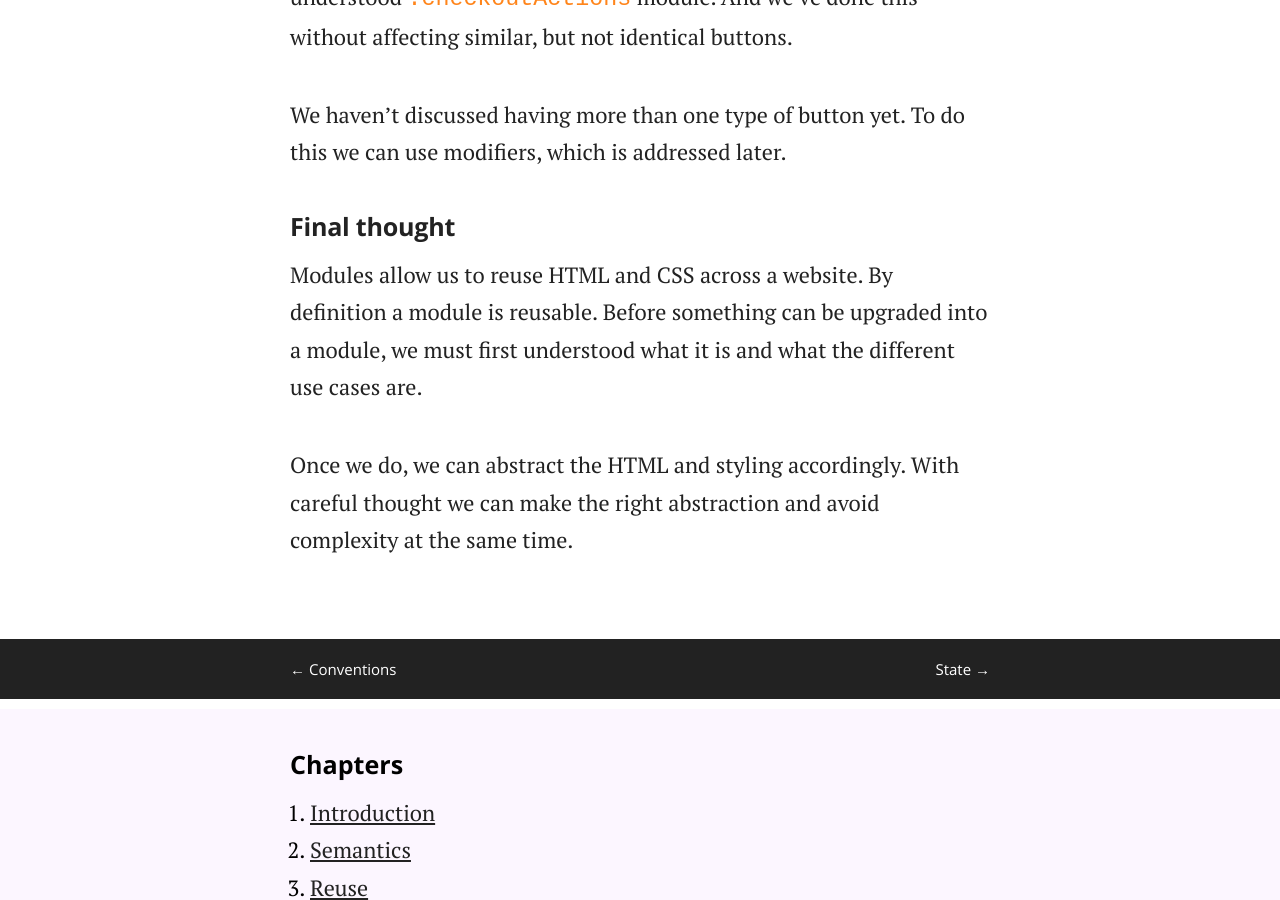
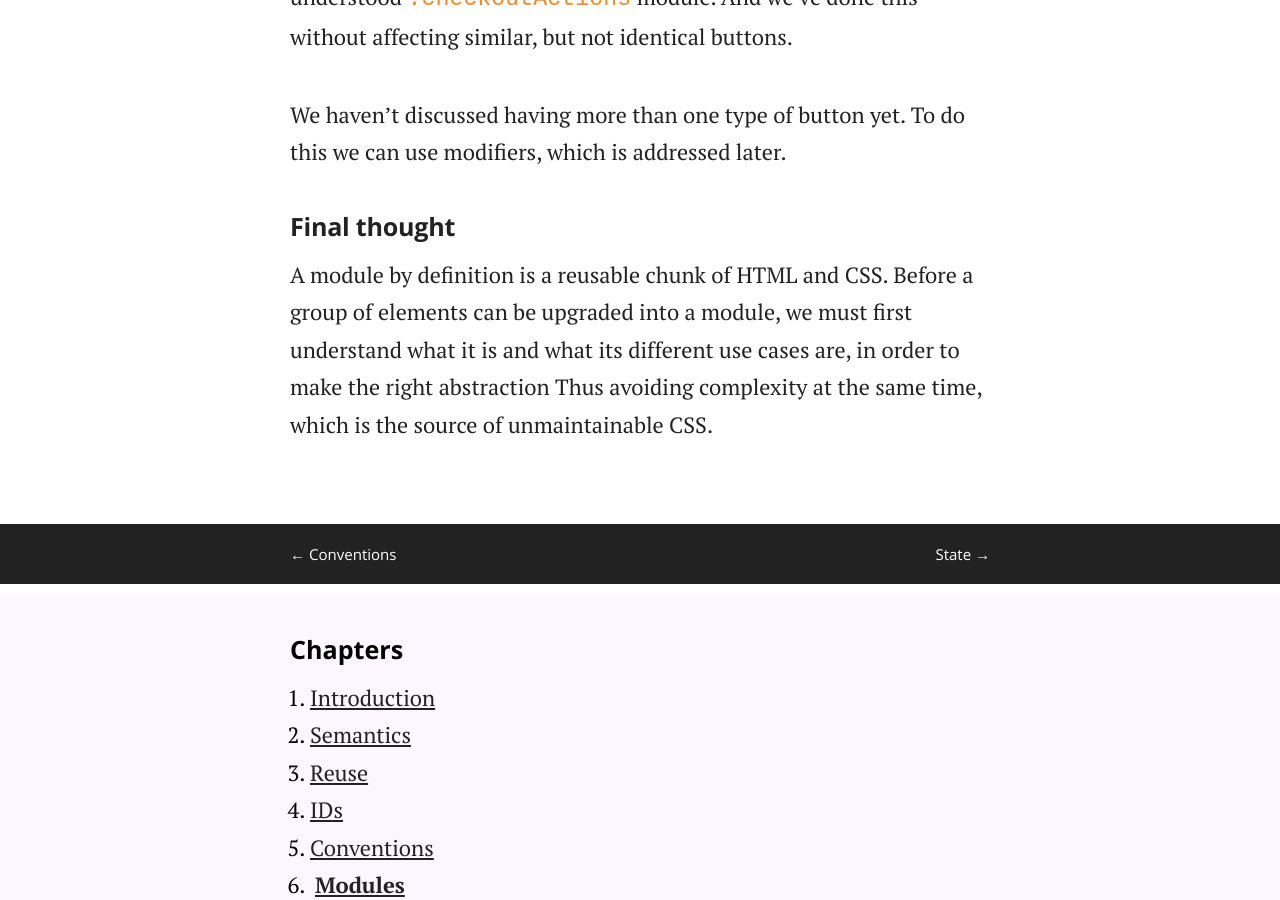
Before and after one commit to adamsilver/maintainablecss.com-jekyll, a Jekyll site: the page built from _chapters/06-modules.md, in a window 1280 px wide and 900 px high, scrolled down 7219 px. Built offline with Jekyll 4.4.1, drawn with Linux system fonts in a browser that asks for light colours.

```diff
--- a/_chapters/06-modules.md
+++ b/_chapters/06-modules.md
@@ -145,6 +145,4 @@ We haven't discussed having more than one type of button yet. To do this we can
 
 ## Final thought
 
-Modules allow us to reuse HTML and CSS across a website. By definition a module is reusable. Before something can be upgraded into a module, we must first understood what it is and what the different use cases are.
-
-Once we do, we can abstract the HTML and styling accordingly. With careful thought we can make the right abstraction and avoid complexity at the same time.
+A module by definition is a reusable chunk of HTML and CSS. Before a group of elements can be upgraded into a module, we must first understand what it is and what its different use cases are, in order to make the right abstraction Thus avoiding complexity at the same time, which is the source of unmaintainable CSS.
```
Also changed, not shown: _chapters/11-organisation.md (+2 -2 lines).
